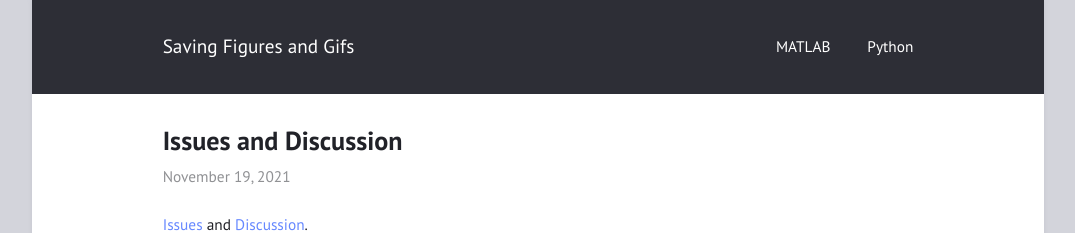
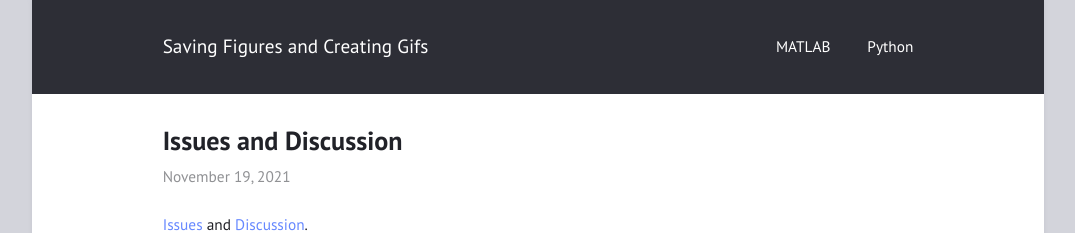
Before and after one commit to tulimid1/createGif-py, a Jekyll site: the page built from index.html, in a window 1280 px wide. Shown: the top 233 px of the page, without its empty margins (102-1177 px from the left). Built offline with Jekyll 4.4.1, drawn with Linux system fonts in a browser that asks for light colours.

Commit message:
Update _config.yml

```diff
--- a/_config.yml
+++ b/_config.yml
@@ -1,4 +1,4 @@
-title: "Saving Figures and Gifs"
+title: "Saving Figures and Creating Gifs"
 author: "Duncan Tulimieri"
 description: "Duncan Tulimieri"
 
```
